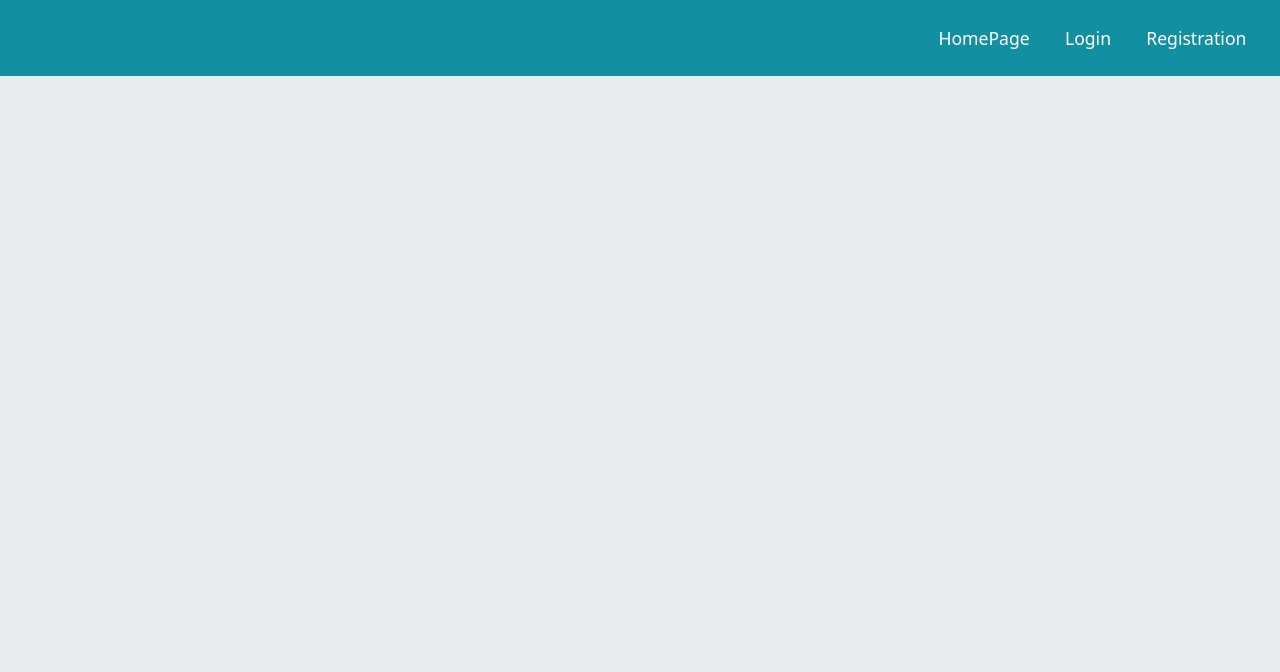
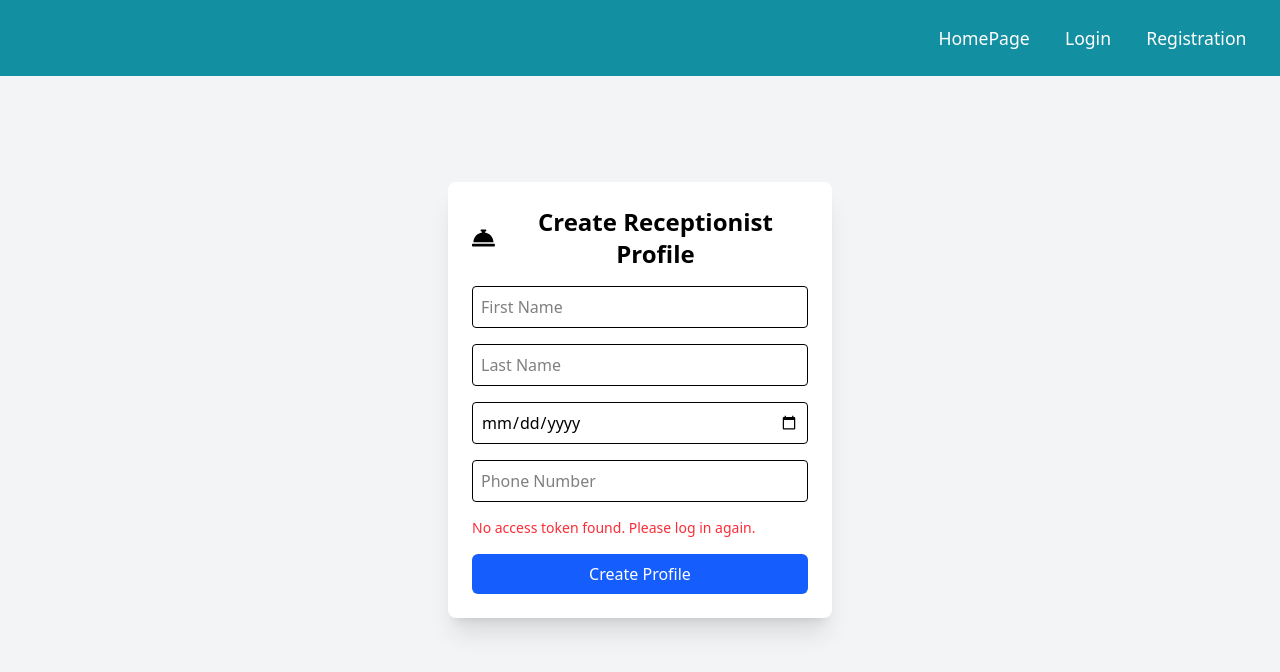
Before and after one commit to daynesmith/Urgent-Care-App, a React (Vite) app in the folder frontend/: page /ReceptionistProfile in a window 1280 px wide. Shown: the top 672 px of the page. Built offline with nearby package versions, Linux system fonts and the light colour scheme; no server answers.

Commit message:
commiting before switching branch

```diff
--- a/frontend/src/App.jsx
+++ b/frontend/src/App.jsx
@@ -12,7 +12,7 @@ import DoctorInfoForm from './pages/DoctorInfoForm.jsx';
 import Visits from './pages/Visits.jsx';
 import PatientInfo from './pages/PatientInfo.jsx';
 import MedicalHistory from './pages/MedicalHistory.jsx';
-
+import ReceptionistProfile from './pages/ReceptionistProfile.jsx';
 
 function App() {
 
@@ -34,6 +34,7 @@ function App() {
             <Route path = '/ScheduleAppointment' element = {<ScheduleAppointment />} />
             <Route path = '/PatientInfo' element = {<PatientInfo />} />
             <Route path = '/medical-history' element = {<MedicalHistory />} />
+            <Route path = '/ReceptionistProfile' element = {<ReceptionistProfile />} />
           </Routes>
         </div>
       </Router>
--- /dev/null
+++ b/frontend/src/pages/ReceptionistProfile.jsx
@@ -0,0 +1,112 @@
+import React, { useState, useEffect } from 'react';
+import axios from 'axios';
+import { jwtDecode } from 'jwt-decode';
+import { FaConciergeBell } from 'react-icons/fa';
+
+const apiUrl = import.meta.env.VITE_API_URL;
+
+export default function ReceptionistProfile() {
+    const [firstname, setFirstname] = useState('');
+    const [lastname, setLastname] = useState('');
+    const [dateofbirth, setDateofbirth] = useState('');
+    const [phonenumber, setPhonenumber] = useState('');
+    const [error, setError] = useState('');
+    const [status, setStatus] = useState('');
+    const [formFilled, setFormFilled] = useState(false);
+
+    useEffect(() => {
+        const checkReceptionistInfo = async () => {
+            const token = localStorage.getItem('accessToken');
+            if (!token) {
+                setError("No access token found. Please log in again.");
+                return;
+            }
+            try {
+                const decoded = jwtDecode(token);
+                console.log("Decoded Token:", decoded);
+
+                const response = await axios.post(`${apiUrl}/receptionist/checkreceptionisttable`, {}, {
+                    headers: {
+                        'accessToken': token
+                    }
+                });
+                console.log("Receptionist Info Response:", response.data);
+                setFormFilled(response.data.formFilled);
+            } catch (error) {
+                console.error('Error checking receptionist info:', error);
+                setError('Failed to verify receptionist information.');
+            }
+        };
+        checkReceptionistInfo();
+    }, []);
+
+    const handleSubmit = async (e) => {
+        e.preventDefault();
+        if (formFilled) {
+            setError('Receptionist profile already exists. Use the update button to make changes.');
+            return;
+        }
+        if (!firstname || !lastname || !dateofbirth || !phonenumber) {
+            setError('All fields are required.');
+            return;
+        }
+        setError('');
+
+        const token = localStorage.getItem('accessToken');
+        if (!token) {
+            setError("No access token found. Please log in again.");
+            return;
+        }
+
+        try {
+            const receptionistData = {
+                firstname,
+                lastname,
+                dateofbirth: `${dateofbirth} 00:00:00`,
+                phonenumber,
+            };
+
+            console.log('Receptionist data being sent:', receptionistData);
+
+            await axios.post(`${apiUrl}/receptionist/inputreceptionistinfo`, receptionistData, {
+                headers: { 'accessToken': token },
+            });
+
+            setStatus('Receptionist profile successfully created!');
+            setFirstname('');
+            setLastname('');
+            setDateofbirth('');
+            setPhonenumber('');
+        } catch (error) {
+            console.error('Error creating receptionist profile:', error);
+            setError('Failed to create receptionist profile.');
+        }
+    };
+
+    return (
+        <div className="fixed inset-0 flex justify-center items-center bg-gray-100">
+            <div className="bg-white shadow-xl rounded-lg p-6 w-96">
+                <h2 className="text-2xl font-bold text-center mb-4 flex items-center justify-center gap-2">
+                    <FaConciergeBell /> Create Receptionist Profile
+                </h2>
+
+                <form onSubmit={handleSubmit} className="space-y-4">
+                    <input type="text" placeholder="First Name" value={firstname} onChange={(e) => setFirstname(e.target.value)} className="w-full border p-2 rounded" />
+
+                    <input type="text" placeholder="Last Name" value={lastname} onChange={(e) => setLastname(e.target.value)} className="w-full border p-2 rounded" />
+
+                    <input type="date" value={dateofbirth} onChange={(e) => setDateofbirth(e.target.value)} className="w-full border p-2 rounded" />
+
+                    <input type="text" placeholder="Phone Number" value={phonenumber} onChange={(e) => setPhonenumber(e.target.value)} className="w-full border p-2 rounded" />
+
+                    {error && <div className="text-red-500 text-sm">{error}</div>}
+                    {status && <div className="text-green-500 text-sm">{status}</div>}
+
+                    <button type="submit" className="w-full bg-blue-600 hover:bg-blue-700 text-white font-medium py-2 px-4 rounded-md transition">
+                        Create Profile
+                    </button>
+                </form>
+            </div>
+        </div>
+    );
+}
```
